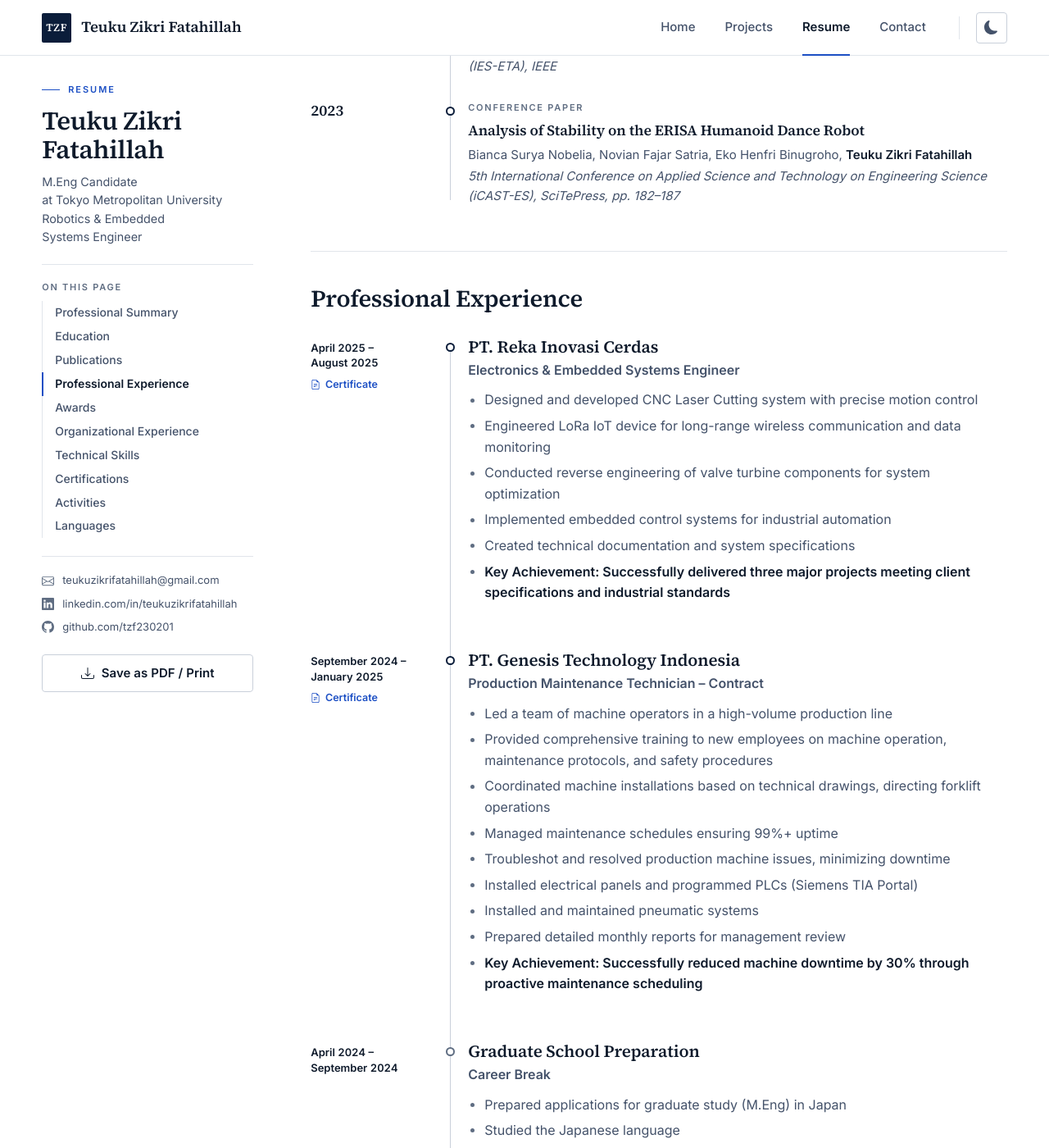
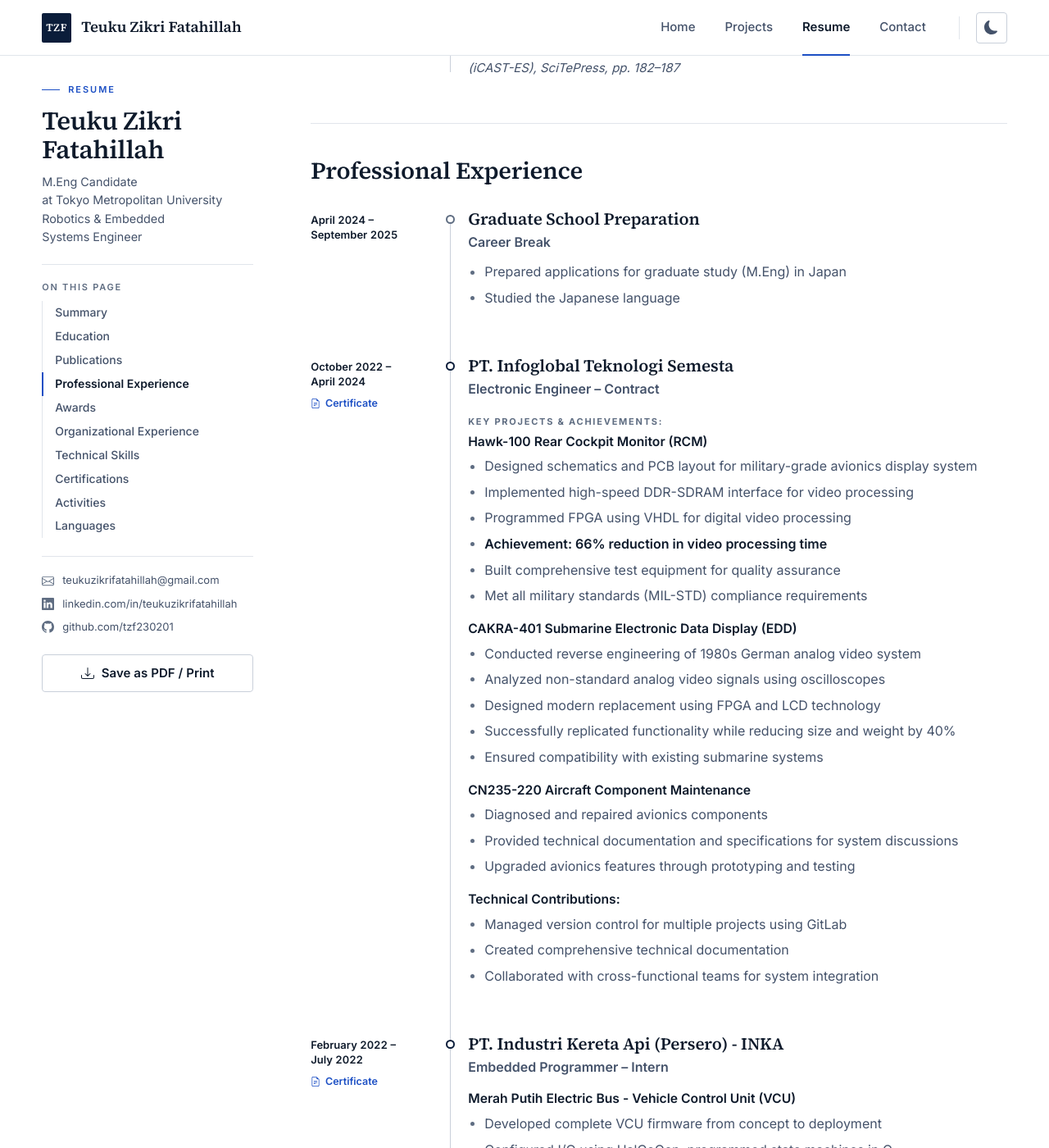
Before and after one commit to tzf230201/tzf230201.github.io, a Jekyll site: the page built from resume.md, in a window 1280 px wide and 1400 px high, scrolled down 1865 px. Shown: the whole window at 82% size. Built offline with Jekyll 4.4.1, drawn with Linux system fonts in a browser that asks for light colours; some of the changed text lies outside the part shown.

Commit message:
Update resume.md

```diff
--- a/resume.md
+++ b/resume.md
@@ -7,9 +7,9 @@ permalink: /resume/
 
 <section class="cv-section cv-section--summary" markdown="1">
 
-## Professional Summary
+## Summary
 
-M.Eng candidate in Mechanical Systems Engineering at Tokyo Metropolitan University, specializing in robotics, embedded systems, FPGA-based edge intelligence, and control systems. Experienced in developing embedded firmware, FPGA-based video processing, ROS-based robotic systems, and industrial automation systems across avionics, electric vehicle, and robotics projects. Published in IEEE conferences and actively working on robotics research and embedded AI.
+M.Eng candidate in Mechanical Systems Engineering at Tokyo Metropolitan University, specializing in robotics, embedded systems, FPGA-based edge intelligence, and control systems.
 
 </section>
 
@@ -72,7 +72,7 @@ Industrial Robotics Laboratory
         <p class="pub-venue">{{ p.venue }}{% if p.year %}<span class="pub-venue-year"> · {{ p.year }}</span>{% endif %}{% if p.award %} · <span class="pub-award">{{ p.award }}</span>{% endif %}</p>
         {%- assign has_proj = false -%}{%- if p.project and p.project != "" -%}{%- assign has_proj = true -%}{%- endif -%}
         {%- assign has_cert = false -%}{%- if p.certificate and p.certificate != "" -%}{%- assign has_cert = true -%}{%- endif %}
-        {% if has_proj or has_cert %}<p class="pub-links">{% if has_proj %}<a class="pub-project" href="{{ p.project }}" target="_blank" rel="noopener">Project Page</a>{% endif %}{% if has_cert %}<a class="doc-link" href="{{ p.certificate }}" target="_blank" rel="noopener">View Certificate</a>{% endif %}</p>{% endif %}
+        {% if has_proj or has_cert %}<p class="pub-links">{% if has_proj %}<a class="pub-project" href="{{ p.project }}" target="_blank" rel="noopener">Project Page</a>{% endif %}{% if has_cert %}<a class="doc-link" href="{{ p.certificate }}" target="_blank" rel="noopener">Certificate</a>{% endif %}</p>{% endif %}
     </div>
 </article>
 {% endfor %}
@@ -88,7 +88,7 @@ Industrial Robotics Laboratory
 
 <div class="cv-timeline" markdown="1">
 
-<div class="cv-entry" markdown="1">
+<!-- <div class="cv-entry" markdown="1">
 
 ### PT. Reka Inovasi Cerdas
 **Electronics & Embedded Systems Engineer**
@@ -125,7 +125,7 @@ Industrial Robotics Laboratory
 - Prepared detailed monthly reports for management review
 - **Key Achievement: Successfully reduced machine downtime by 30% through proactive maintenance scheduling**
 
-</div>
+</div> -->
 
 <div class="cv-entry cv-entry--break" markdown="1">
 
@@ -133,7 +133,7 @@ Industrial Robotics Laboratory
 **Career Break**
 {: .cv-role}
 
-*April 2024 – September 2024*
+*April 2024 – September 2025*
 {: .cv-date}
 
 - Prepared applications for graduate study (M.Eng) in Japan
@@ -237,7 +237,7 @@ Industrial Robotics Laboratory
 **Academic**
 {: .cv-label}
 
-- <span class="cv-item">**Excellence Award (Applied Technology Award)** · Research Project Seminar (3) (PBL) Final Presentation, Graduate School of Systems Design, Tokyo Metropolitan University (Team 4, with Yushin Engineering Co., Ltd.) · July 2026</span> [Certificate](https://drive.google.com/file/d/1YiiXtokLIAWIyZVxF7hHmrSTxVsaGQmy/view?usp=sharing){: .doc-link}
+- <span class="cv-item">**Applied Technology Award** · Project Based Learning (PBL) Final Presentation, Graduate School of Systems Design, Tokyo Metropolitan University (Team 4, with Yushin Engineering Co., Ltd.) · July 2026</span> [Certificate](https://drive.google.com/file/d/1YiiXtokLIAWIyZVxF7hHmrSTxVsaGQmy/view?usp=sharing){: .doc-link}
 - <span class="cv-item">**Highest Score** · Certified Internship and Independent Study Program Batch II (PT. INKA) · 2022</span> [Certificate](https://drive.google.com/file/d/1dEjMEYla6MItw9q3Akhxx56kID7jGwfx/view){: .doc-link}
 
 </div>
@@ -450,7 +450,7 @@ Industrial Robotics Laboratory
 
 ## Activities
 
-- <span class="cv-item">**Robotics Workshop Speaker / Instructor**</span> [Certificates](https://drive.google.com/drive/folders/1jC2G61Z253U08smOECb1QE_vJEKeILxf){: .doc-link}
+- <span class="cv-item">**Robotics Workshop Speaker / Instructor**</span> [Certificate](https://drive.google.com/file/d/1oa4RlBlyCuv_HFF2FLR6KOpuIlpDxIRj/view?usp=sharing){: .doc-link}
 - <span class="cv-item">**Committee Member · Java Robot Contest X** (2018–2019)</span> [Certificate](https://drive.google.com/file/d/1z2y2tYTTZwQREU7dWf3LJCxSkeJ87j4Q/view?usp=sharing){: .doc-link}
 - <span class="cv-item">Multiple national robotics competition participations</span>
 
@@ -462,8 +462,8 @@ Industrial Robotics Laboratory
 
 ## Languages
 
-- <span class="cv-item">**English** - Professional Working Proficiency</span> [EF SET Certificate](https://cert.efset.org/en/ui9fgu){: .doc-link}
-- <span class="cv-item">**Japanese** - Currently Learning (N3 Level)</span>
+- <span class="cv-item">**English** - Professional Working Proficiency</span> [Certificate](https://cert.efset.org/en/ui9fgu){: .doc-link}
+- <span class="cv-item">**Japanese** - Daily Life Conversations</span>
 - <span class="cv-item">**Indonesian** - Native</span>
 
 </section>
```
